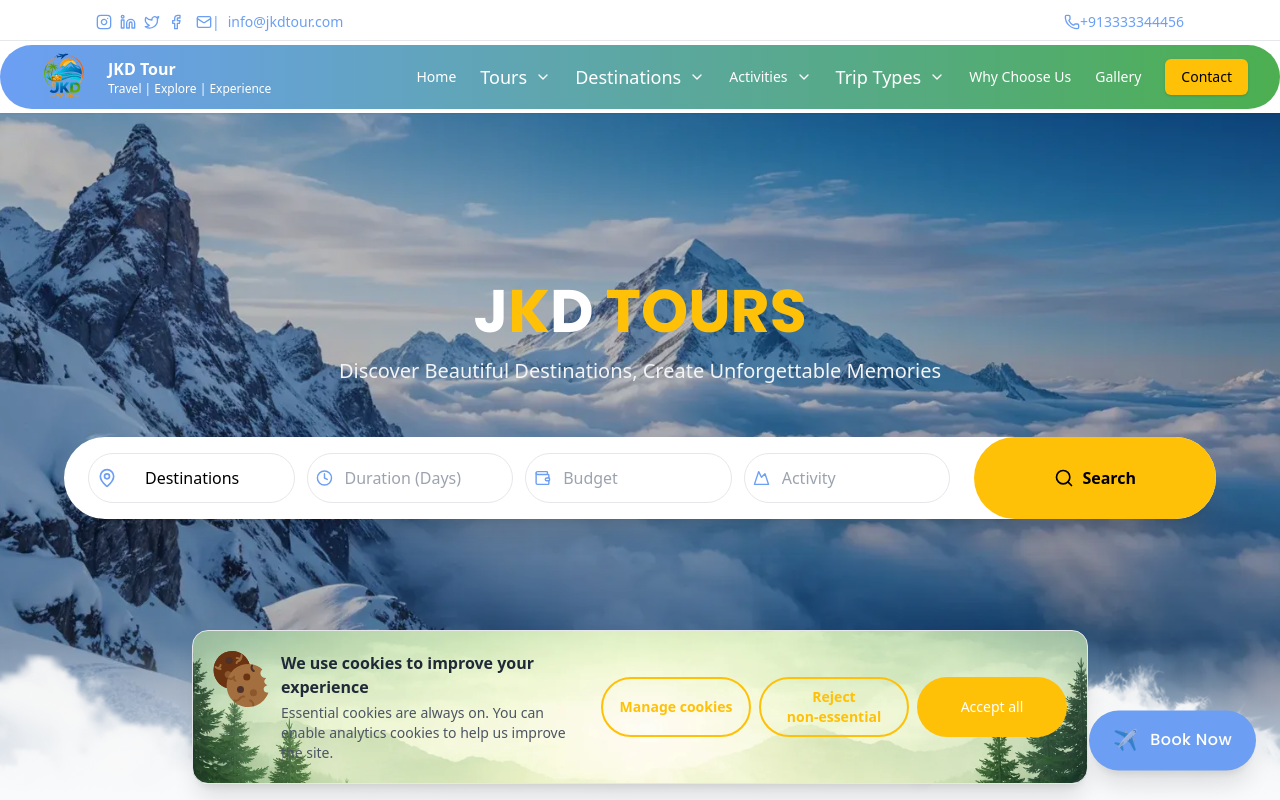
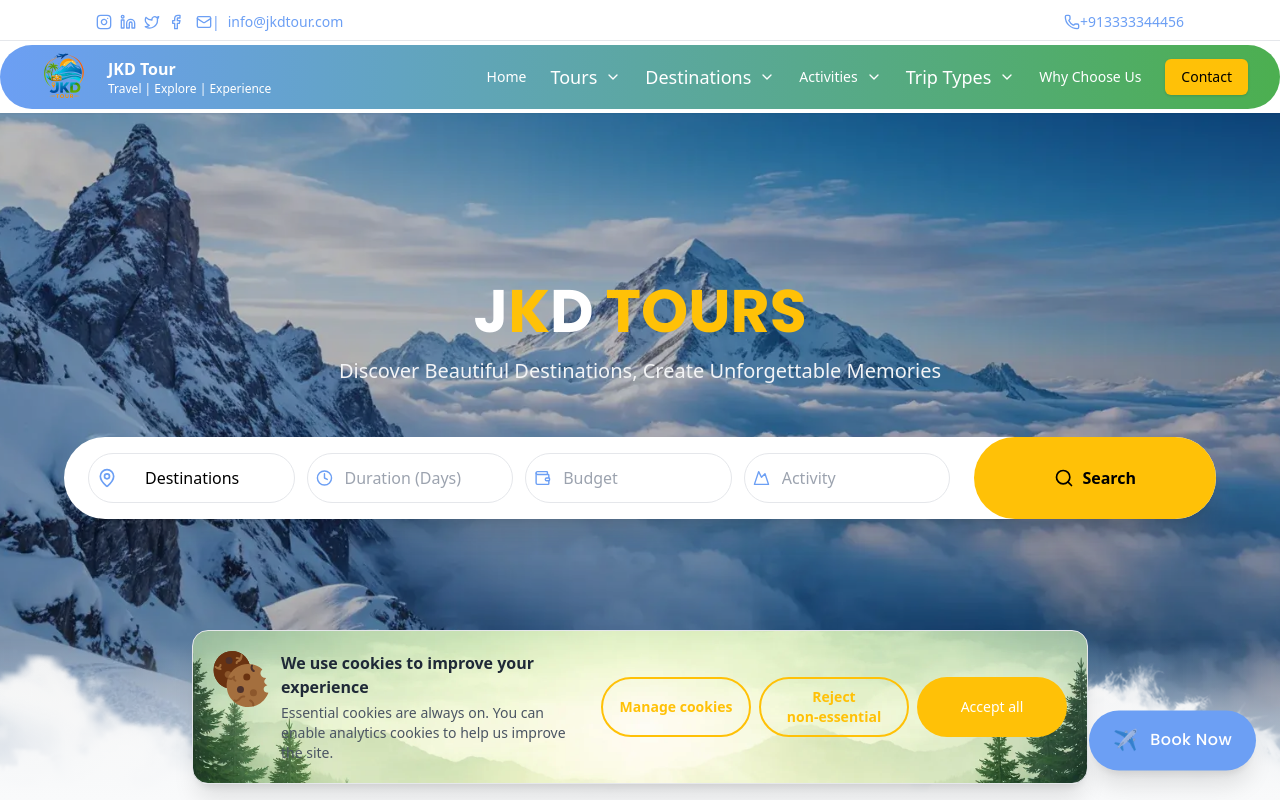
Before and after one commit to sushilnamberdar/jkd-tour-website, a React (Create React App) app: page / in a window 1280 px wide. Shown: the top 800 px of the page. Built offline with nearby package versions, Linux system fonts and the light colour scheme; a web font is replaced by a local one.

Commit message:
removed the gallery option

```diff
--- a/src/components/Header.jsx
+++ b/src/components/Header.jsx
@@ -418,7 +418,6 @@ export default function Header() {
 
           {/* Standard Links */}
           <Link to="/Why-Choose-Us" className="hover:text-accent text-navitems-color ">Why Choose Us</Link>
-          <Link to="/gallery" className="hover:text-accent text-navitems-color ">Gallery</Link>
 
 
           <Link to="/contact" className="bg-accent text-black hover:bg-secondary hover:text-white px-4 py-2 rounded-md shadow hover:opacity-95 transition">
--- a/src/components/MobileMenu.jsx
+++ b/src/components/MobileMenu.jsx
@@ -226,9 +226,6 @@ export default function MobileMenu() {
             Why Choose Us
           </Link>
 
-          <Link to="/gallery" className="block py-2 text-gray-700 hover:text-primary">
-            Gallery
-          </Link>
 
 
 
```
